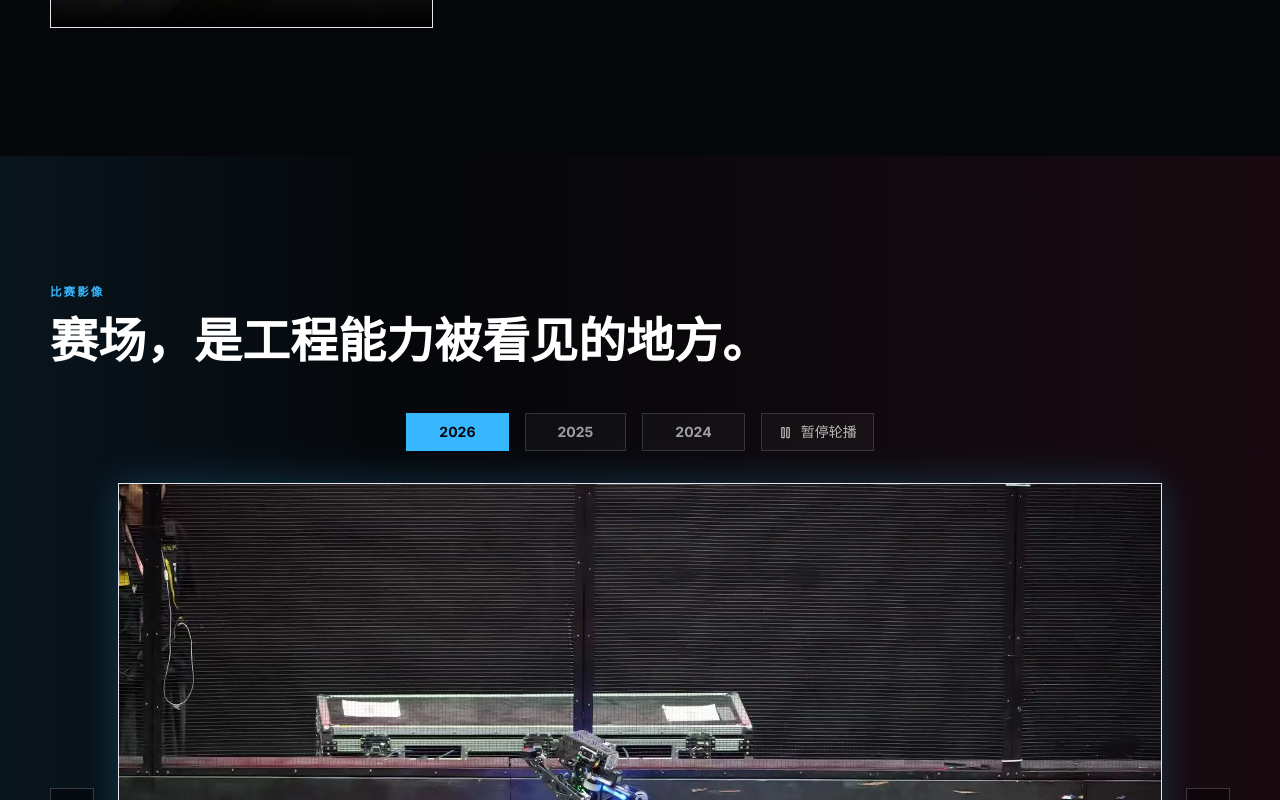
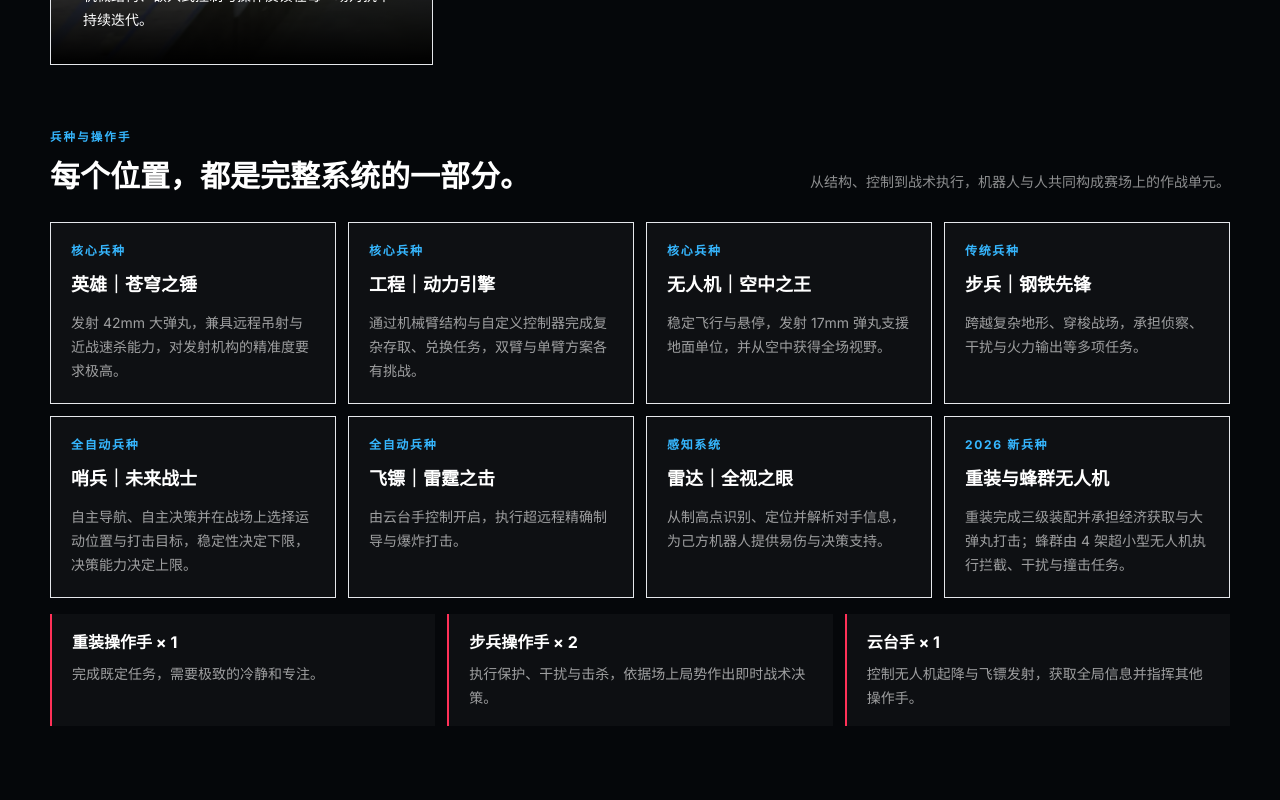
Before and after one commit to HKUSTGZ-ROBOMASTER-PNX/hkustgz-robomaster-pnx.github.io, a Next.js app: page / in a window 1280 px wide. Shown: the part 2600-3400 px from the top of the page. Built offline with nearby package versions, Linux system fonts and the light colour scheme.

Commit message:
sync recruitment content to teamhub

```diff
--- a/src/components/About.tsx
+++ b/src/components/About.tsx
@@ -11,7 +11,10 @@ export function About() {
             从工程调试台，走向 RoboMaster 赛场。
           </h2>
           <p className="mt-6 max-w-xl text-base leading-8 text-white/70">
-            PNX Robotics 汇聚机械、嵌入式、控制、视觉与运营方向的学生，在真实对抗压力下持续打造竞赛机器人。
+            RoboMaster 是由大疆发起的机器人赛事，分为 RMUL 高校联盟赛、RMUC 超级对抗赛与 RMUA 人工智能挑战赛。PNX Robotics 汇聚机械、嵌入式、控制、视觉与运营方向的学生，在真实对抗压力下持续打造竞赛机器人。
+          </p>
+          <p className="mt-4 max-w-xl text-sm leading-7 text-white/55">
+            穷究原理，洞悉本质；初心高于胜负，成长胜于输赢。这里不只验证机器，也培养面向真实工程问题的青年工程师。
           </p>
           <div className="mt-9 grid grid-cols-3 gap-3">
             {stats.map((stat) => (
--- a/src/components/Media.tsx
+++ b/src/components/Media.tsx
@@ -1,4 +1,4 @@
-import { images } from "@/data/media";
+import { images, recruitmentResources } from "@/data/media";
 import { Reveal } from "./Reveal";
 
 type MediaCardProps = {
@@ -115,6 +115,21 @@ export function Media() {
             />
           ))}
         </div>
+
+        <Reveal className="mt-14">
+          <div className="mb-6">
+            <p className="eyebrow">招新参考</p>
+            <h3 className="mt-3 text-2xl font-bold">从赛事规则开始了解 RoboMaster。</h3>
+          </div>
+          <div className="grid gap-3 md:grid-cols-2 lg:grid-cols-4">
+            {recruitmentResources.map((resource) => (
+              <a key={resource.href} href={resource.href} target="_blank" rel="noreferrer" className="group border border-white/12 bg-white/[0.035] p-5 transition hover:border-pnx-blue/70 hover:bg-white/[0.06]">
+                <p className="text-xs font-bold tracking-[0.14em] text-pnx-blue">{resource.source}</p>
+                <p className="mt-3 font-bold leading-6 text-white/82 group-hover:text-white">{resource.title}</p>
+              </a>
+            ))}
+          </div>
+        </Reveal>
       </div>
     </section>
   );
--- a/src/components/Robots.tsx
+++ b/src/components/Robots.tsx
@@ -1,5 +1,5 @@
 import { ArrowUpRight } from "lucide-react";
-import { images, robotTags } from "@/data/media";
+import { combatRoles, images, operators, robotTags } from "@/data/media";
 import { Reveal } from "./Reveal";
 
 export function Robots() {
@@ -49,6 +49,33 @@ export function Robots() {
             </Reveal>
           ))}
         </div>
+
+        <Reveal className="mt-16">
+          <div className="mb-7 flex flex-col justify-between gap-3 sm:flex-row sm:items-end">
+            <div>
+              <p className="eyebrow">兵种与操作手</p>
+              <h3 className="mt-3 text-2xl font-bold sm:text-3xl">每个位置，都是完整系统的一部分。</h3>
+            </div>
+            <p className="max-w-lg text-sm leading-6 text-white/55">从结构、控制到战术执行，机器人与人共同构成赛场上的作战单元。</p>
+          </div>
+          <div className="grid gap-3 sm:grid-cols-2 lg:grid-cols-4">
+            {combatRoles.map((role) => (
+              <article key={role.title} className="border border-white/12 bg-white/[0.035] p-5">
+                <p className="text-xs font-bold tracking-[0.14em] text-pnx-blue">{role.type}</p>
+                <h4 className="mt-3 text-lg font-bold">{role.title}</h4>
+                <p className="mt-3 text-sm leading-6 text-white/60">{role.description}</p>
+              </article>
+            ))}
+          </div>
+          <div className="mt-4 grid gap-3 md:grid-cols-3">
+            {operators.map((operator) => (
+              <article key={operator.title} className="border-l-2 border-pnx-red bg-white/[0.03] px-5 py-4">
+                <h4 className="font-bold">{operator.title}</h4>
+                <p className="mt-2 text-sm leading-6 text-white/60">{operator.description}</p>
+              </article>
+            ))}
+          </div>
+        </Reveal>
       </div>
     </section>
   );
--- a/src/components/Technology.tsx
+++ b/src/components/Technology.tsx
@@ -1,5 +1,5 @@
 import { Cpu, Gauge, Microchip, Wrench } from "lucide-react";
-import { images } from "@/data/media";
+import { images, technologyDetails } from "@/data/media";
 import { Reveal } from "./Reveal";
 
 const icons = [Cpu, Gauge, Microchip, Wrench];
@@ -46,6 +46,17 @@ export function Technology() {
             );
           })}
         </div>
+
+        <Reveal className="mt-6">
+          <div className="grid gap-3 md:grid-cols-2 lg:grid-cols-5">
+            {technologyDetails.map((detail) => (
+              <article key={detail.title} className="border border-white/10 bg-white/[0.025] p-5">
+                <h3 className="text-lg font-bold">{detail.title}</h3>
+                <p className="mt-3 text-sm leading-6 text-white/58">{detail.description}</p>
+              </article>
+            ))}
+          </div>
+        </Reveal>
       </div>
     </section>
   );
--- a/src/data/media.ts
+++ b/src/data/media.ts
@@ -150,3 +150,72 @@ export const stats = [
 ];
 
 export const robotTags = ["自主系统", "机械设计", "嵌入式控制"];
+
+export const combatRoles = [
+  {
+    title: "英雄｜苍穹之锤",
+    type: "核心兵种",
+    description: "发射 42mm 大弹丸，兼具远程吊射与近战速杀能力，对发射机构的精准度要求极高。"
+  },
+  {
+    title: "工程｜动力引擎",
+    type: "核心兵种",
+    description: "通过机械臂结构与自定义控制器完成复杂存取、兑换任务，双臂与单臂方案各有挑战。"
+  },
+  {
+    title: "无人机｜空中之王",
+    type: "核心兵种",
+    description: "稳定飞行与悬停，发射 17mm 弹丸支援地面单位，并从空中获得全场视野。"
+  },
+  {
+    title: "步兵｜钢铁先锋",
+    type: "传统兵种",
+    description: "跨越复杂地形、穿梭战场，承担侦察、干扰与火力输出等多项任务。"
+  },
+  {
+    title: "哨兵｜未来战士",
+    type: "全自动兵种",
+    description: "自主导航、自主决策并在战场上选择运动位置与打击目标，稳定性决定下限，决策能力决定上限。"
+  },
+  {
+    title: "飞镖｜雷霆之击",
+    type: "全自动兵种",
+    description: "由云台手控制开启，执行超远程精确制导与爆炸打击。"
+  },
+  {
+    title: "雷达｜全视之眼",
+    type: "感知系统",
+    description: "从制高点识别、定位并解析对手信息，为己方机器人提供易伤与决策支持。"
+  },
+  {
+    title: "重装与蜂群无人机",
+    type: "2026 新兵种",
+    description: "重装完成三级装配并承担经济获取与大弹丸打击；蜂群由 4 架超小型无人机执行拦截、干扰与撞击任务。"
+  }
+] as const;
+
+export const operators = [
+  { title: "重装操作手 × 1", description: "完成既定任务，需要极致的冷静和专注。" },
+  { title: "步兵操作手 × 2", description: "执行保护、干扰与击杀，依据场上局势作出即时战术决策。" },
+  { title: "云台手 × 1", description: "控制无人机起降与飞镖发射，获取全局信息并指挥其他操作手。" }
+] as const;
+
+export const technologyDetails = [
+  { title: "机械组", description: "从 SolidWorks 建模、参数优化到 3D 打印、CNC、车铣钳焊与激光切割，把结构设计制造成可上场的钢铁机器。" },
+  { title: "硬件组", description: "负责原理图、PCB Layout、加工、焊接与测试，覆盖电机驱动、控制板、超级电容、无线充电与升降压模块。" },
+  { title: "电控组", description: "以 STM32 和 C/C++ 为基础，连接硬件与算法，完成通信、传感器读取、运动控制、姿态解算、PID 与整车联调。" },
+  { title: "算法组", description: "在高性能平台处理相机与激光雷达数据，开发自瞄、导航、雷达和飞镖制导，并落地 Linux、ROS2、OpenCV 与轻量神经网络。" },
+  { title: "软件组（筹）", description: "完善队内软件生态，包括自定义客户端、模拟器与管理系统，让比赛信息和团队协作更加高效。" }
+] as const;
+
+export const recruitmentResources = [
+  { title: "RoboMaster 赛事指南（第一期）", href: "https://www.bilibili.com/video/BV1xGwezFEUN/", source: "赛事入门" },
+  { title: "RoboMaster 赛事指南（第二期）", href: "https://www.bilibili.com/video/BV18kdPBiEsy/", source: "赛事入门" },
+  { title: "RoboMaster 赛事指南（第三期）", href: "https://www.bilibili.com/video/BV1ao3u6LE4W/", source: "赛事入门" },
+  { title: "赛事指南与 2026 规则发布", href: "https://www.bilibili.com/video/BV1gjdGB4Eba", source: "哔哩哔哩" },
+  { title: "一项机器人赛事，走出 20 万青年工程师", href: "https://www.peopleapp.com/column/30052888650-500007643026", source: "人民日报" },
+  { title: "2026 全国总决赛图片直播", href: "https://www.xxpie.com/m/album?id=6a4e2a26a6f44227be62780c&source=SHARE_LINK&r=1766", source: "现场影像" },
+  { title: "2026 赛季区域赛图片直播", href: "https://www.xxpie.com/m/album?id=69fca7f595e0d24fcfb46b9b&source=SHARE_LINK&r=2157", source: "现场影像" },
+  { title: "哈工大竞培营", href: "https://space.bilibili.com/46946247/lists", source: "参考资料" },
+  { title: "中科大电控", href: "https://space.bilibili.com/337732684/lists/1043942?type=season", source: "参考资料" }
+] as const;
```
